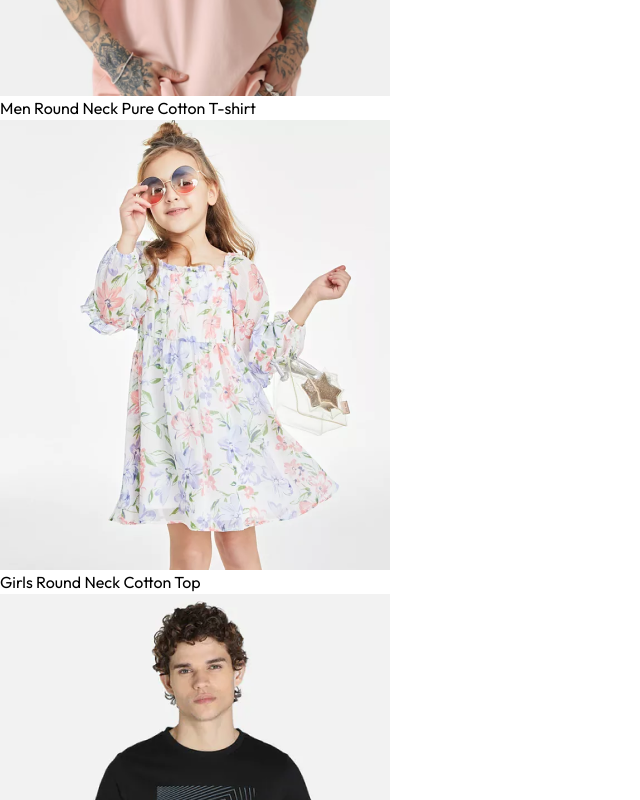
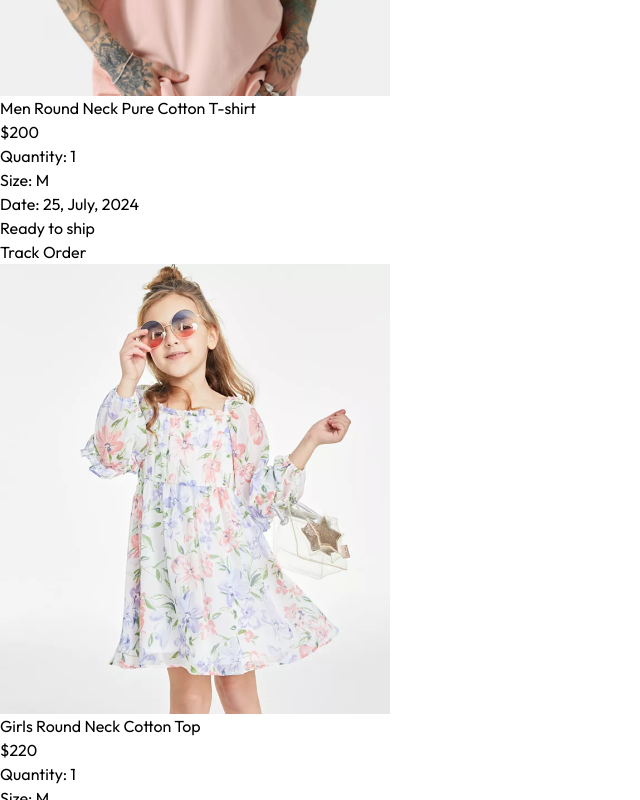
Before and after one commit to Alamin2017/E-React-JS-FrontEnd, a React (Vite) app in the folder frontend/: page /orders in a window 1280 px wide. Shown: the part 900-1700 px from the top of the page, without its empty margins (0-640 px from the left). Built offline with nearby package versions, Linux system fonts and the light colour scheme.

Commit message:
final commit is done for frontend part

```diff
--- a/frontend/src/pages/Orders.jsx
+++ b/frontend/src/pages/Orders.jsx
@@ -5,33 +5,43 @@
 import Title from '../components/Title';
 
 const Orders = () => {
-  const {products,currency}=useContext(ShopContext);
+  const { products, currency } = useContext(ShopContext);
+
   return (
     <div className='border-t pt-16'>
       <div className='text-2xl'>
-        <Title text1={'MY'} text2={'ORDERS'}/>
+        <Title text1={'MY'} text2={'ORDERS'} />
       </div>
       <div>
         {
-          products.slice(1,4).map((item,index)=>(
-            <div key={index} className='py-4 border-t border-b text-gray-700 flex flex-col md:flex-row md:items-center md:justify-between gap-4  '>
+          products.slice(1, 4).map((item, index) => (
+            <div key={index} className='py-4 border-t border-b text-gray-700 flex flex-col md:flex-row md:items-center md:justify-between gap-4'>
               <div className='flex items-start gap-6 text-sm'>
-                <img className='w-16 sm:w-20' src={item.image[0]} alt=''/>
+                <img className='w-16 sm:w-20' src={item.image[0]} alt='' />
                 <div>
                   <p>{item.name}</p>
                   <div className='flex items-center gap-3 mt-2 text-base text-gray-700'>
-                    <p></p>
-                    <p></p>
-                    <p></p>
+                    <p className='text-lg'>{currency}{item.price}</p>
+                    <p>Quantity: 1</p>
+                    <p>Size: M</p>
                   </div>
+                  <p className='mt-2'>Date: <span className='text-gray-400'>25, July, 2024</span></p>
                 </div>
               </div>
+              <div className='md:w-1/2 flex items-center justify-between'>
+              <div className='flex items-center gap-2'>
+                <p className='w-2 h-2 rounded-full bg-green-500'></p>
+                <p className='text-sm md:text-base'>Ready to ship</p>
+              </div>
+              <button className='border px-4 py-2 text-sm font-medium rounded-sm ml-auto'>Track Order</button>
+              </div>
+
             </div>
           ))
         }
       </div>
     </div>
-  )
+  );
 }
 
-export default Orders
+export default Orders;
```
